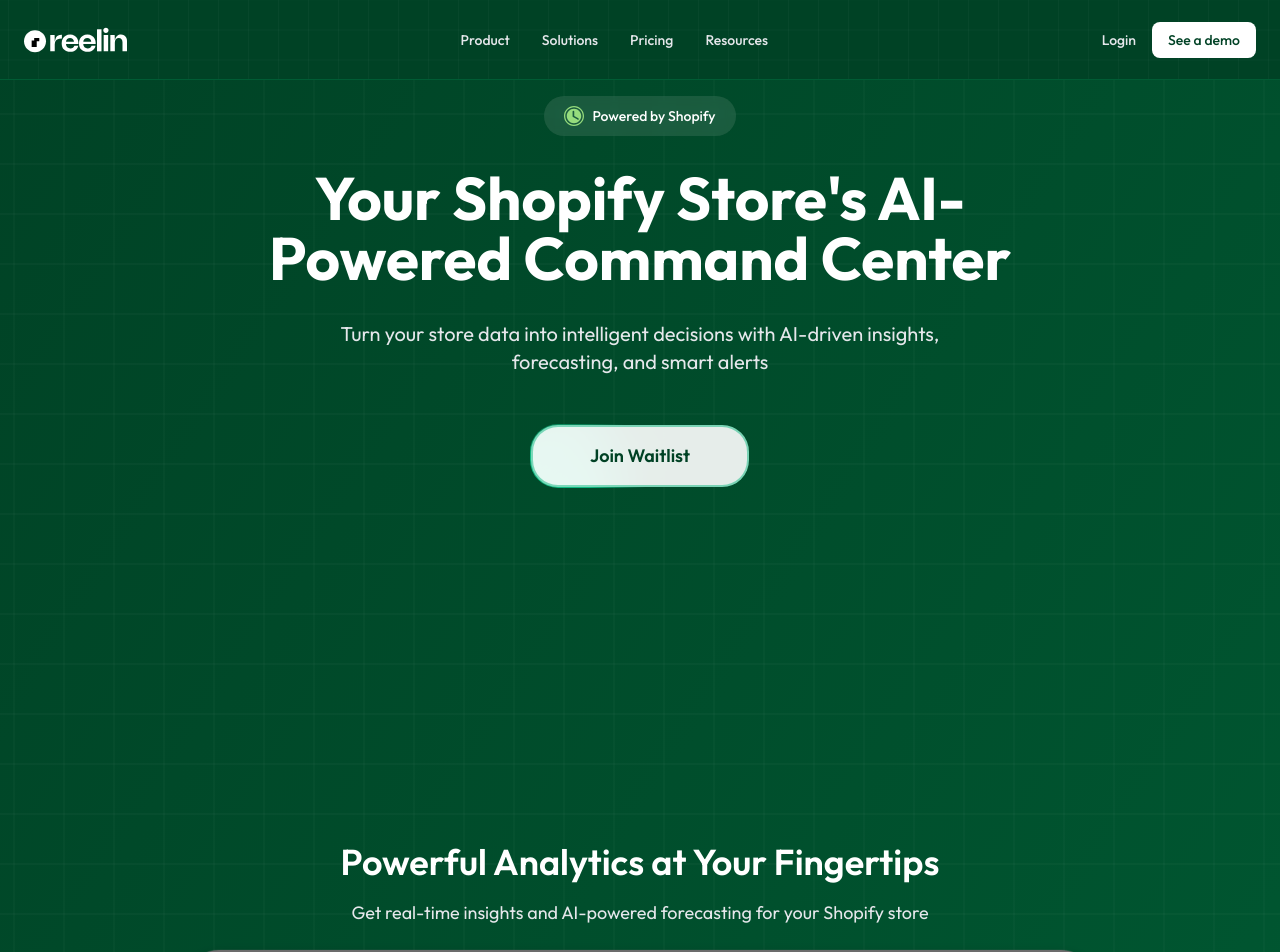
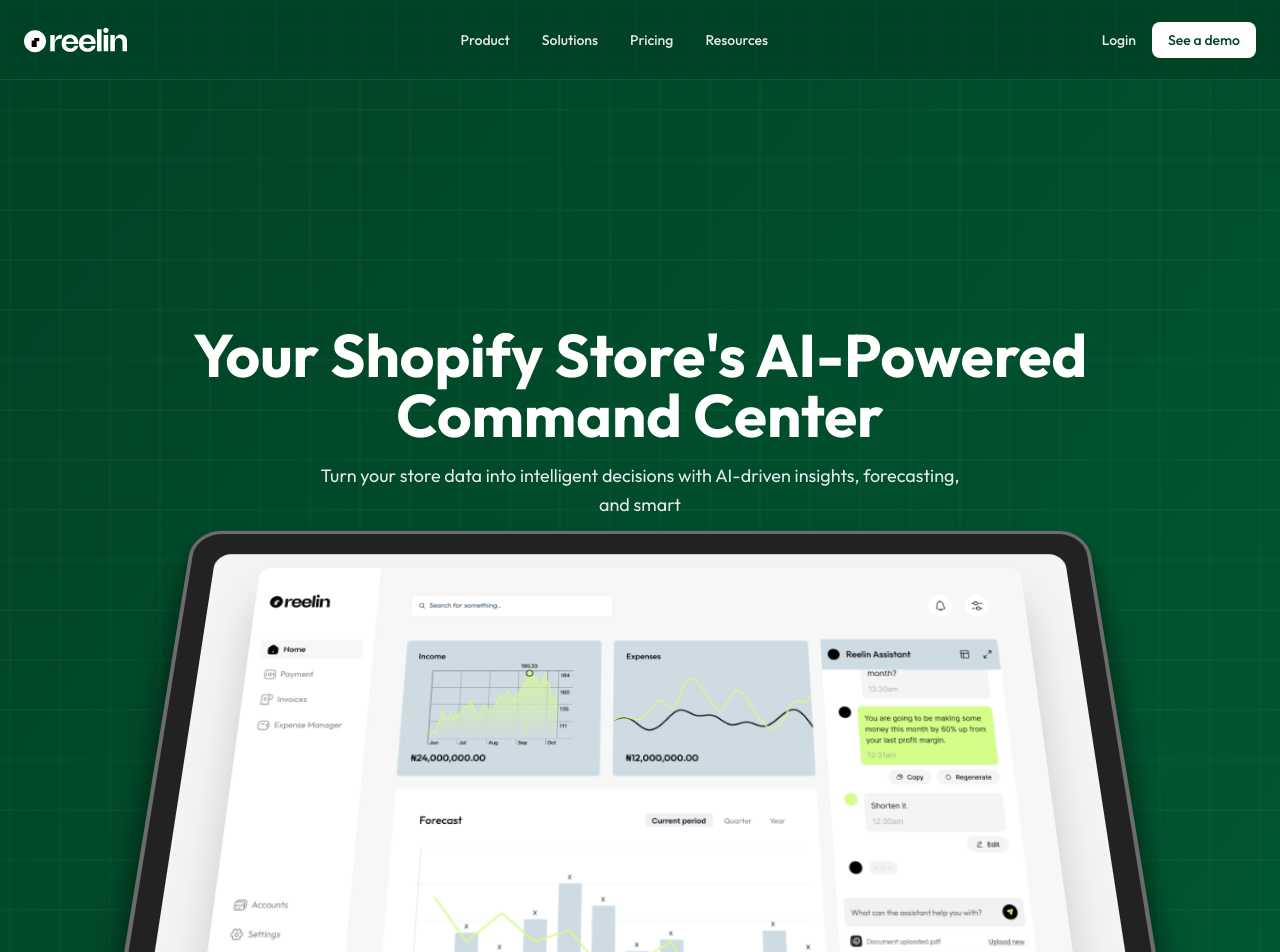
Before and after one commit to adugamayuba/reelin, a Next.js app: page / in a window 1280 px wide. Shown: the top 952 px of the page. Built offline with nearby package versions, Linux system fonts and the light colour scheme.

Commit message:
the change

```diff
--- a/components/LandingPage/Hero.tsx
+++ b/components/LandingPage/Hero.tsx
@@ -25,52 +25,16 @@ const Hero = () => {
 
         <ContainerLayout>
           <div className="w-full flex flex-col items-center justify-center text-center relative z-10 py-16 md:py-20 lg:py-24">
-            {/* Main Content */}
-            <div className="max-w-4xl mx-auto px-4 md:px-6 space-y-8">
-              {/* Shopify Badge */}
-              <div className="flex items-center justify-center mb-8">
-                <div className="inline-flex items-center space-x-2 bg-white/10 rounded-full px-5 py-2.5 backdrop-blur-sm">
-                  <svg viewBox="0 0 24 24" className="w-5 h-5 text-[#96DC7D]" fill="currentColor">
-                    <path d="M12 0C5.3 0 0 5.3 0 12s5.3 12 12 12 12-5.3 12-12S18.7 0 12 0zm0 22.5C6.2 22.5 1.5 17.8 1.5 12S6.2 1.5 12 1.5 22.5 6.2 22.5 12 17.8 22.5 12 22.5zm0-19.2c-4.8 0-8.7 3.9-8.7 8.7s3.9 8.7 8.7 8.7 8.7-3.9 8.7-8.7-3.9-8.7-8.7-8.7zm4.3 13l-5.5-3.2c-.3-.2-.5-.5-.5-.9V6.7c0-.6.4-1 1-1s1 .4 1 1v5.3l4.9 2.8c.5.3.6.9.4 1.4-.3.5-.9.7-1.3.4z"/>
-                  </svg>
-                  <span className="text-white text-sm font-medium">Powered by Shopify</span>
-                </div>
-              </div>
-
-              {/* Hero Title */}
-              <h1 className="text-4xl md:text-5xl lg:text-6xl font-bold leading-tight text-white max-w-3xl mx-auto">
-                Your Shopify Store's AI-Powered Command Center
-              </h1>
-              <p className="text-lg md:text-xl text-gray-200 max-w-2xl mx-auto leading-relaxed">
-                Turn your store data into intelligent decisions with AI-driven insights, forecasting, and smart alerts
-              </p>
-
-              {/* CTA Button */}
-              <div className="pt-4">
-                <Link href="/waitlist">
-                  <Button
-                    borderRadius="1.75rem"
-                    className="bg-white/90 text-[#004225] text-lg font-semibold hover:scale-105 transition-transform duration-300"
-                    containerClassName="!w-[220px] !h-[64px]"
-                    borderClassName="bg-[radial-gradient(var(--emerald-500)_25%,transparent_65%)]"
-                    duration={1200}
-                  >
-                    Join Waitlist
-                  </Button>
-                </Link>
-              </div>
-            </div>
-
             {/* Dashboard Preview */}
-            <div className="w-full max-w-6xl mx-auto px-4 md:px-6 mt-16 lg:mt-20">
+            <div className="w-full max-w-6xl mx-auto px-4 md:px-6">
               <ContainerScroll
                 titleComponent={
                   <div className="text-center space-y-4 mb-8">
-                    <h2 className="text-3xl lg:text-4xl font-semibold text-white">
-                      Powerful Analytics at Your Fingertips
+                    <h2 className="text-4xl md:text-5xl lg:text-6xl font-bold leading-tight text-white">
+                      Your Shopify Store's AI-Powered Command Center
                     </h2>
                     <p className="text-lg text-gray-200 max-w-2xl mx-auto leading-relaxed">
-                      Get real-time insights and AI-powered forecasting for your Shopify store
+                      Turn your store data into intelligent decisions with AI-driven insights, forecasting, and smart
                     </p>
                   </div>
                 }
@@ -85,6 +49,31 @@ const Hero = () => {
                 </div>
               </ContainerScroll>
             </div>
+
+            {/* Shopify Badge */}
+            <div className="flex items-center justify-center mt-12 mb-8">
+              <div className="inline-flex items-center space-x-2 bg-white/10 rounded-full px-5 py-2.5 backdrop-blur-sm">
+                <svg viewBox="0 0 24 24" className="w-5 h-5 text-[#96DC7D]" fill="currentColor">
+                  <path d="M12 0C5.3 0 0 5.3 0 12s5.3 12 12 12 12-5.3 12-12S18.7 0 12 0zm0 22.5C6.2 22.5 1.5 17.8 1.5 12S6.2 1.5 12 1.5 22.5 6.2 22.5 12 17.8 22.5 12 22.5zm0-19.2c-4.8 0-8.7 3.9-8.7 8.7s3.9 8.7 8.7 8.7 8.7-3.9 8.7-8.7-3.9-8.7-8.7-8.7zm4.3 13l-5.5-3.2c-.3-.2-.5-.5-.5-.9V6.7c0-.6.4-1 1-1s1 .4 1 1v5.3l4.9 2.8c.5.3.6.9.4 1.4-.3.5-.9.7-1.3.4z"/>
+                </svg>
+                <span className="text-white text-sm font-medium">Powered by Shopify</span>
+              </div>
+            </div>
+
+            {/* CTA Button */}
+            <div className="pt-4">
+              <Link href="/waitlist">
+                <Button
+                  borderRadius="1.75rem"
+                  className="bg-white/90 text-[#004225] text-lg font-semibold hover:scale-105 transition-transform duration-300"
+                  containerClassName="!w-[220px] !h-[64px]"
+                  borderClassName="bg-[radial-gradient(var(--emerald-500)_25%,transparent_65%)]"
+                  duration={1200}
+                >
+                  Join Waitlist
+                </Button>
+              </Link>
+            </div>
           </div>
         </ContainerLayout>
       </div>
```
